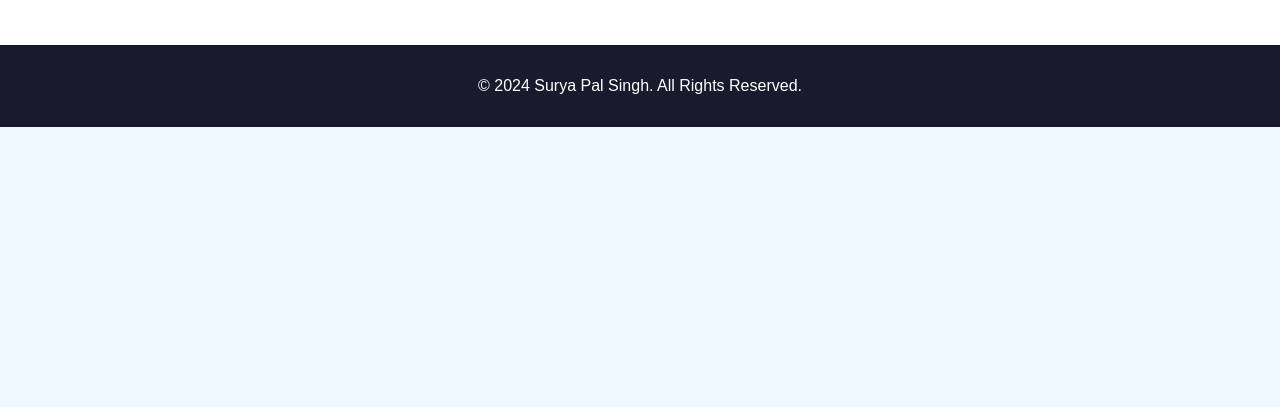
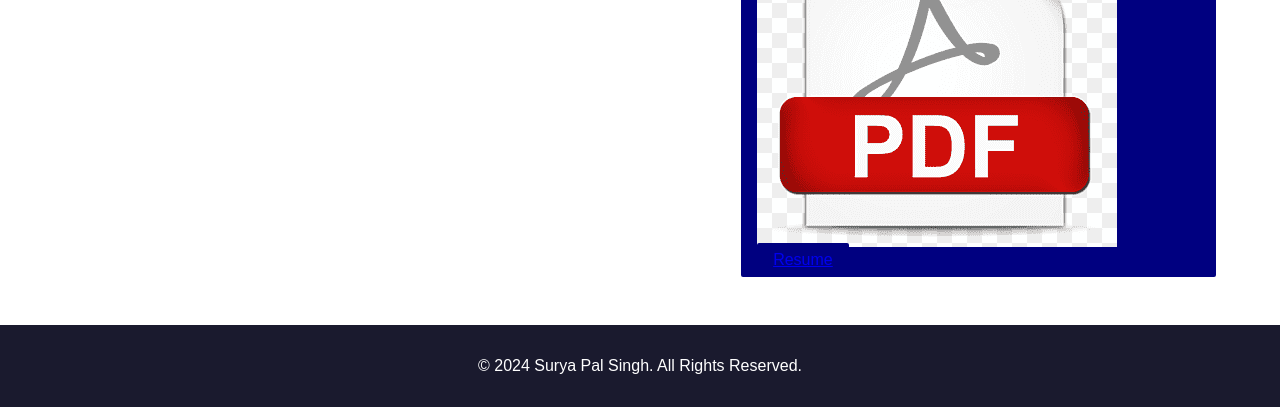
Before and after one commit to surya-astic/PersonalProfile, a plain HTML site: page index.html in a window 1280 px wide. Shown: the part 1891-2298 px from the top of the page. Before the commit the page ends 2018 px from the top, so only its background shows below. Drawn offline with Linux system fonts and the light colour scheme.

Commit message:
Update index.html

```diff
--- a/index.html
+++ b/index.html
@@ -551,9 +551,9 @@
             <a class="card-link" href="https://www.instagram.com/suryaastic" target="_blank">Instagram</a>
         </div>
         <!-- Resume -->
-        <div class="card" onclick="window.open('resume.pdf', '_blank')">
+        <div class="cta" onclick="window.open('resume.pdf', '_blank')">
             <img src="resume.png" alt="Resume">
-            <a class="card-link" href="SuryaPalSingh_Resume.pdf" target="_blank">Resume</a>
+            <a href="SuryaPalSingh_Resume.pdf" class="cta" target="_blank" rel="noopener noreferrer">Resume</a>
         </div>
     </div>
 </section>
```
